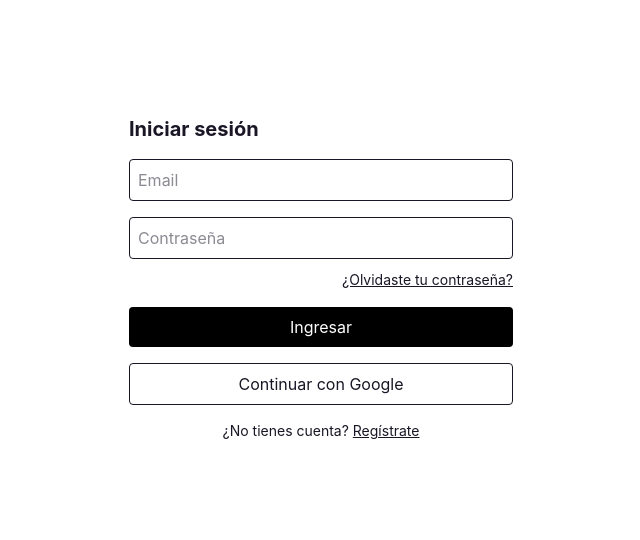
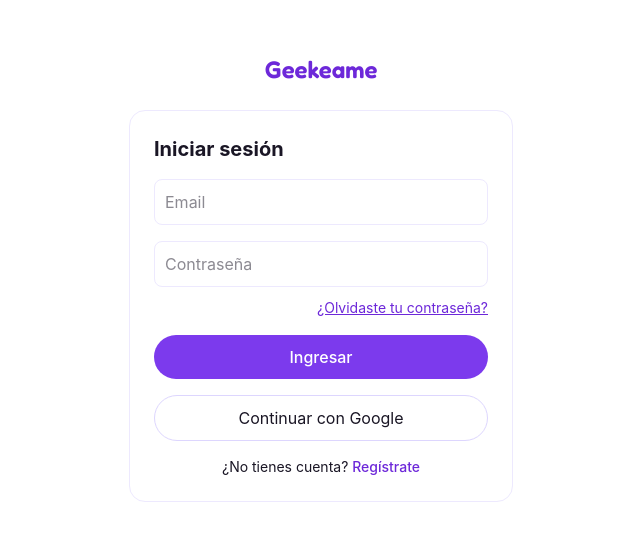
Before and after one commit to DonJuanC/geekeame-store, a React (Vite) app: page /login in a window 1280 px wide. Shown: the part 122-662 px from the top of the page, without its empty margins (319-959 px from the left). Built offline with nearby package versions, Linux system fonts and the light colour scheme; no server answers; the database is empty.

Commit message:
docs: fortalecer README y Notion; style: unificar diseño de Login/Register con el resto del sitio

```diff
--- a/src/pages/LoginPage.tsx
+++ b/src/pages/LoginPage.tsx
@@ -1,9 +1,12 @@
 import { useState, type FormEvent } from "react";
 import { Link, useNavigate } from "react-router-dom";
 import { useAuth } from "../hooks/useAuth";
+import { useTheme } from "../hooks/useTheme";
 
 export function LoginPage() {
   const { signIn, signInWithGoogle, resetPassword } = useAuth();
+  const { theme } = useTheme();
+  const isDark = theme === "dark";
   const navigate = useNavigate();
   const [email, setEmail] = useState("");
   const [password, setPassword] = useState("");
@@ -63,12 +66,42 @@ export function LoginPage() {
     }
   }
 
+  const inputClass = `w-full rounded-lg p-2.5 border focus:outline-none focus:ring-2 focus:ring-[#c4b5fd] ${
+    isDark
+      ? "bg-[#161320] border-[#2e2a45] text-[#f5f3ff] placeholder:text-[#6b6485]"
+      : "border-[#ede9fe]"
+  }`;
+  const linkClass = isDark
+    ? "text-[#c4b5fd] hover:text-[#a78bfa]"
+    : "text-[#6d28d9] hover:text-[#4c1d95]";
+
   return (
-    <main className="min-h-screen flex items-center justify-center p-4">
-      <form onSubmit={handleSubmit} className="w-full max-w-sm space-y-4">
+    <main
+      className={`min-h-screen flex items-center justify-center p-4 ${
+        isDark ? "bg-[#0f0e17] text-[#f5f3ff]" : "bg-white"
+      }`}
+    >
+      <div className="w-full max-w-sm">
+        <Link
+          to="/"
+          className={`logo-hover-wiggle block text-center font-['Fredoka'] text-2xl font-semibold mb-6 ${
+            isDark ? "text-[#a78bfa]" : "text-[#6d28d9]"
+          }`}
+        >
+          Geekeame
+        </Link>
+        <form
+          onSubmit={handleSubmit}
+          className={`rounded-2xl border p-6 space-y-4 ${
+            isDark ? "bg-[#1c1a29] border-[#2e2a45]" : "border-[#ede9fe]"
+          }`}
+        >
           <h1 className="text-xl font-bold">Iniciar sesión</h1>
           {error && (
-          <p role="alert" className="text-red-600 text-sm">
+            <p
+              role="alert"
+              className={`text-sm ${isDark ? "text-[#f87171]" : "text-red-600"}`}
+            >
               {error}
             </p>
           )}
@@ -82,7 +115,7 @@ export function LoginPage() {
             placeholder="Email"
             value={email}
             onChange={(e) => setEmail(e.target.value)}
-          className="w-full border rounded p-2"
+            className={inputClass}
           />
           <label htmlFor="login-password" className="sr-only">
             Contraseña
@@ -94,7 +127,7 @@ export function LoginPage() {
             placeholder="Contraseña"
             value={password}
             onChange={(e) => setPassword(e.target.value)}
-          className="w-full border rounded p-2"
+            className={inputClass}
           />
 
           <div className="text-right -mt-2">
@@ -102,19 +135,25 @@ export function LoginPage() {
               type="button"
               onClick={handleResetPassword}
               disabled={resetStatus === "sending"}
-            className="text-sm underline disabled:opacity-50"
+              className={`text-sm underline disabled:opacity-50 ${linkClass}`}
             >
               ¿Olvidaste tu contraseña?
             </button>
           </div>
           {resetStatus === "sent" && (
-          <p role="status" className="text-sm text-gray-600">
-            Si ese email tiene una cuenta, te enviamos un link para restablecer
-            la contraseña. Revisa también spam.
+            <p
+              role="status"
+              className={`text-sm ${isDark ? "text-[#9ca3af]" : "text-gray-500"}`}
+            >
+              Si ese email tiene una cuenta, te enviamos un link para
+              restablecer la contraseña. Revisa también spam.
             </p>
           )}
           {resetStatus === "error" && (
-          <p role="alert" className="text-red-600 text-sm">
+            <p
+              role="alert"
+              className={`text-sm ${isDark ? "text-[#f87171]" : "text-red-600"}`}
+            >
               No pudimos enviar el email. Intenta de nuevo en un momento.
             </p>
           )}
@@ -122,7 +161,7 @@ export function LoginPage() {
           <button
             type="submit"
             disabled={isSubmitting}
-          className="w-full bg-black text-white rounded p-2 disabled:opacity-50"
+            className="w-full rounded-full py-2.5 font-medium bg-[#7c3aed] text-white hover:bg-[#6d28d9] disabled:opacity-50 transition-colors"
           >
             {isSubmitting ? "Ingresando..." : "Ingresar"}
           </button>
@@ -130,17 +169,22 @@ export function LoginPage() {
             type="button"
             onClick={handleGoogle}
             disabled={isGoogleSubmitting}
-          className="w-full border rounded p-2 disabled:opacity-50"
+            className={`w-full rounded-full py-2.5 border transition-colors disabled:opacity-50 ${
+              isDark
+                ? "border-[#3f3a5c] hover:bg-[#211d34]"
+                : "border-[#ddd6fe] hover:bg-[#f5f3ff]"
+            }`}
           >
             {isGoogleSubmitting ? "Conectando..." : "Continuar con Google"}
           </button>
           <p className="text-sm text-center">
             ¿No tienes cuenta?{" "}
-          <Link to="/register" className="underline">
+            <Link to="/register" className={`font-medium ${linkClass}`}>
               Regístrate
             </Link>
           </p>
         </form>
+      </div>
     </main>
   );
 }
--- a/src/pages/RegisterPage.tsx
+++ b/src/pages/RegisterPage.tsx
@@ -1,9 +1,12 @@
 import { useState, type FormEvent } from "react";
 import { Link, useNavigate } from "react-router-dom";
 import { useAuth } from "../hooks/useAuth";
+import { useTheme } from "../hooks/useTheme";
 
 export function RegisterPage() {
   const { signUp } = useAuth();
+  const { theme } = useTheme();
+  const isDark = theme === "dark";
   const navigate = useNavigate();
   const [email, setEmail] = useState("");
   const [password, setPassword] = useState("");
@@ -26,12 +29,42 @@ export function RegisterPage() {
     }
   }
 
+  const inputClass = `w-full rounded-lg p-2.5 border focus:outline-none focus:ring-2 focus:ring-[#c4b5fd] ${
+    isDark
+      ? "bg-[#161320] border-[#2e2a45] text-[#f5f3ff] placeholder:text-[#6b6485]"
+      : "border-[#ede9fe]"
+  }`;
+  const linkClass = isDark
+    ? "text-[#c4b5fd] hover:text-[#a78bfa]"
+    : "text-[#6d28d9] hover:text-[#4c1d95]";
+
   return (
-    <main className="min-h-screen flex items-center justify-center p-4">
-      <form onSubmit={handleSubmit} className="w-full max-w-sm space-y-4">
+    <main
+      className={`min-h-screen flex items-center justify-center p-4 ${
+        isDark ? "bg-[#0f0e17] text-[#f5f3ff]" : "bg-white"
+      }`}
+    >
+      <div className="w-full max-w-sm">
+        <Link
+          to="/"
+          className={`logo-hover-wiggle block text-center font-['Fredoka'] text-2xl font-semibold mb-6 ${
+            isDark ? "text-[#a78bfa]" : "text-[#6d28d9]"
+          }`}
+        >
+          Geekeame
+        </Link>
+        <form
+          onSubmit={handleSubmit}
+          className={`rounded-2xl border p-6 space-y-4 ${
+            isDark ? "bg-[#1c1a29] border-[#2e2a45]" : "border-[#ede9fe]"
+          }`}
+        >
           <h1 className="text-xl font-bold">Crear cuenta</h1>
           {error && (
-          <p role="alert" className="text-red-600 text-sm">
+            <p
+              role="alert"
+              className={`text-sm ${isDark ? "text-[#f87171]" : "text-red-600"}`}
+            >
               {error}
             </p>
           )}
@@ -45,7 +78,7 @@ export function RegisterPage() {
             placeholder="Email"
             value={email}
             onChange={(e) => setEmail(e.target.value)}
-          className="w-full border rounded p-2"
+            className={inputClass}
           />
           <label htmlFor="register-password" className="sr-only">
             Contraseña (mínimo 6 caracteres)
@@ -57,22 +90,23 @@ export function RegisterPage() {
             placeholder="Contraseña (mínimo 6 caracteres)"
             value={password}
             onChange={(e) => setPassword(e.target.value)}
-          className="w-full border rounded p-2"
+            className={inputClass}
           />
           <button
             type="submit"
             disabled={isSubmitting}
-          className="w-full bg-black text-white rounded p-2 disabled:opacity-50"
+            className="w-full rounded-full py-2.5 font-medium bg-[#7c3aed] text-white hover:bg-[#6d28d9] disabled:opacity-50 transition-colors"
           >
             {isSubmitting ? "Creando cuenta..." : "Registrarme"}
           </button>
           <p className="text-sm text-center">
             ¿Ya tienes cuenta?{" "}
-          <Link to="/login" className="underline">
+            <Link to="/login" className={`font-medium ${linkClass}`}>
               Inicia sesión
             </Link>
           </p>
         </form>
+      </div>
     </main>
   );
 }
```
Also changed, not shown: 1 other file (tests, documents, lock files or other folders). Lines whose indentation alone changed are shown as unchanged.
